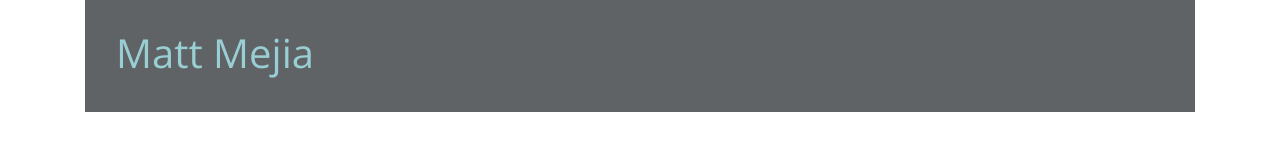
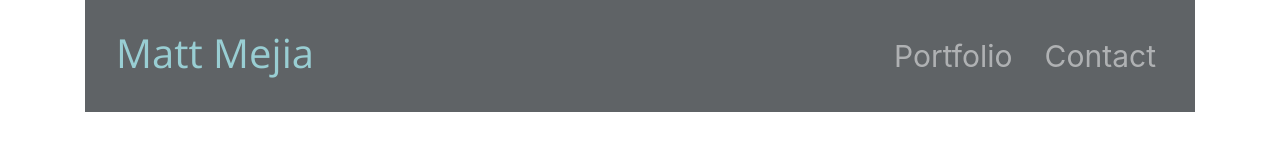
Before and after one commit to Mattmej/Old-Portfolio, a plain HTML site: page index.html in a window 1280 px wide. Drawn offline with nearby package versions, Linux system fonts and the light colour scheme; a web font is replaced by a local one.

Commit message:
Get navbar links to display correct colors upon hover.

```diff
--- a/assets/style.css
+++ b/assets/style.css
@@ -61,7 +61,33 @@
     font-family: 'Open Sans', sans-serif;
 }
 
-.navbar-hover {
+/* .navbar-hover:hover { */
+    /* color: #edb5bf; */
+    /* background-color: #4d6d9a; */
+    /* background-color: #edb5bf; */
+/* } */
+
+/* .navbar-text:hover {
     color: #edb5bf;
-    background-color: #4d6d9a;
+} */
+/*
+.navbar-text {
+    color: #edb5bf;
+} */
+
+.nav-link:hover {
+    color: #edb5bf !important;
+    background-color: #4d6d9a !important;
 }
+
+.navbar-sizer2 {
+    font-size: 30px;
+}
+
+/* a:hover {
+    color: #edb5bf;
+} */
+
+/* a:hover {
+    color: #edb5bf !important;
+} */
--- a/index.html
+++ b/index.html
@@ -38,11 +38,17 @@
                     <span class="navbar-toggler-icon"></span>
                 </button>
 
+                <div class = "collapse navbar-collapse">
+                    <ul class = "nav navbar-nav ml-auto navbar-hover">
+                        <li class = "nav-item mr-3" role = "presentation">
+                            <a class = "nav-link navbar-sizer2" href = "#">Portfolio</a>
+                        </li>
+                        <li class = "nav-item" role = "presentation">
+                            <a class = "nav-link navbar-sizer2" href = "#">Contact</a>
+                        </li>
+                    </ul>
 
-
-
-
-
+                </div>
 
 
                 <!-- <div class="collapse navbar-collapse" id="navcol-1">
```
